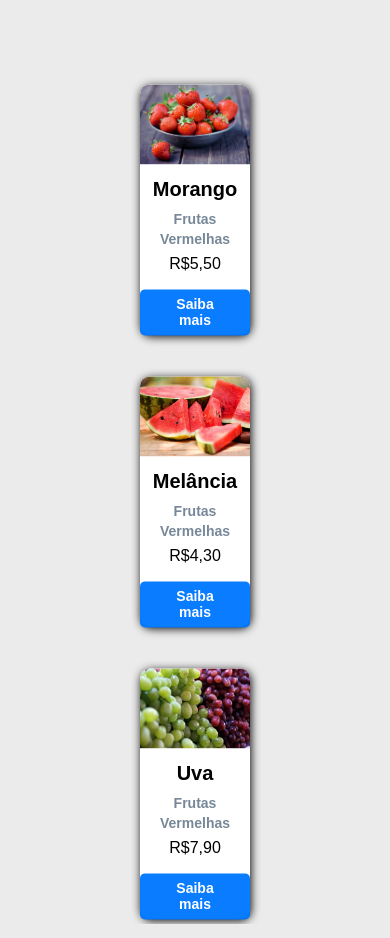
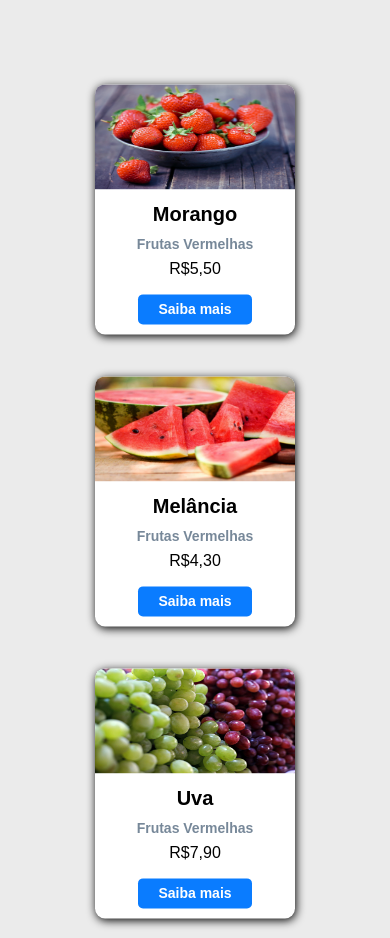
Before and after one commit to Gabriel223-stack/projeto-card-frutas, a plain HTML site: page index.html in a window 390 px wide. Drawn offline with Linux system fonts and the light colour scheme.

Commit message:
projeto responsivo

```diff
--- a/estilo/mediaquerie.css
+++ b/estilo/mediaquerie.css
@@ -14,16 +14,17 @@ MOVEL: 320px até 608px;
     main.content-principal section.content {
         display: flex;
         flex-direction: column;
+        padding: 0px 0px 20px 0px;
     }
 
     section.content div.card {
         height: 250px;
-        width: 110px;
+        width: 200px;
     }
 
     section.content div.card img.card-img {
-        width: 110px;
-        height: 80px;
+        width: 200px;
+        height: 105px;
     }
 
     div.card button.card-saiba {
--- a/estilo/style.css
+++ b/estilo/style.css
@@ -20,7 +20,6 @@ main.content-principal {
     top: 50%;
     left: 50%;
     transform: translate(-50%, -50%);
-    height: 220px;
 }
 
 section.content {
```
Also changed, not shown: index.html (+0 -1 lines).
